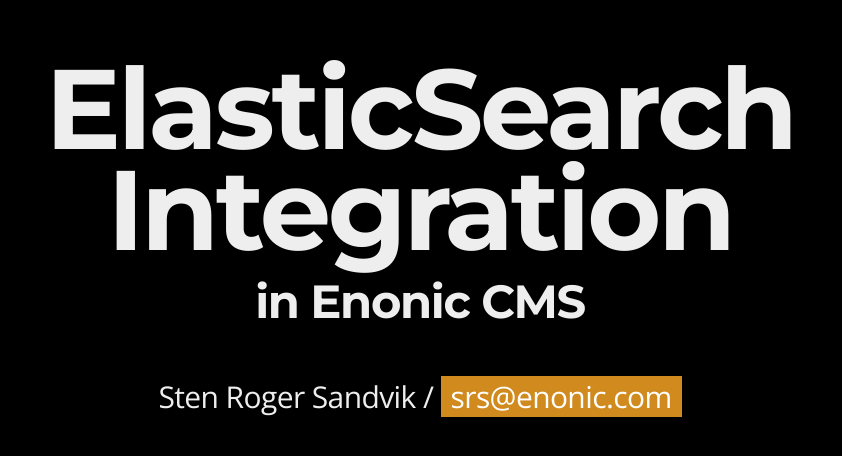
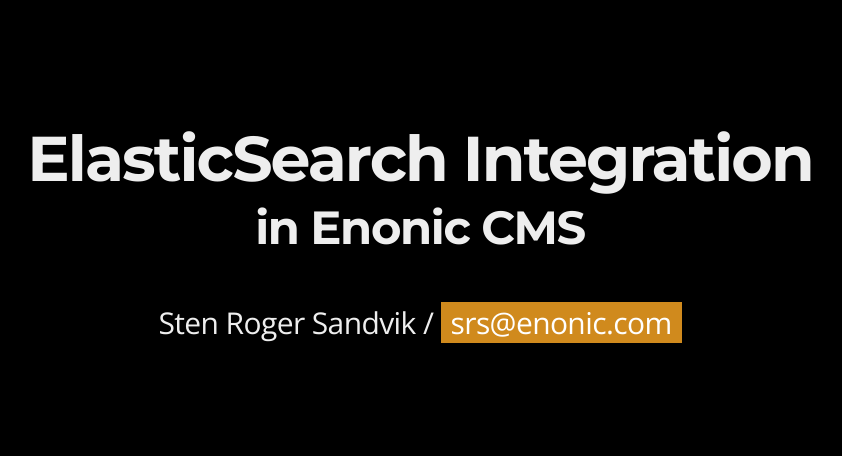
Before and after one commit to srs/presentations, a plain HTML site: page es-integration-2013/index.html in a window 1280 px wide. Shown: the part 144-600 px from the top of the page, without its empty margins (220-1062 px from the left). Drawn offline with nearby package versions, Linux system fonts and the light colour scheme.

Commit message:
Fixed font size

```diff
--- a/es-integration-2013/index.html
+++ b/es-integration-2013/index.html
@@ -26,7 +26,7 @@
     <div class="slides">
 
         <section>
-			<h1>ElasticSearch Integration</h1>
+			<h2>ElasticSearch Integration</h2>
 			<h3>in Enonic CMS</h3>
 
 			<br>
```
